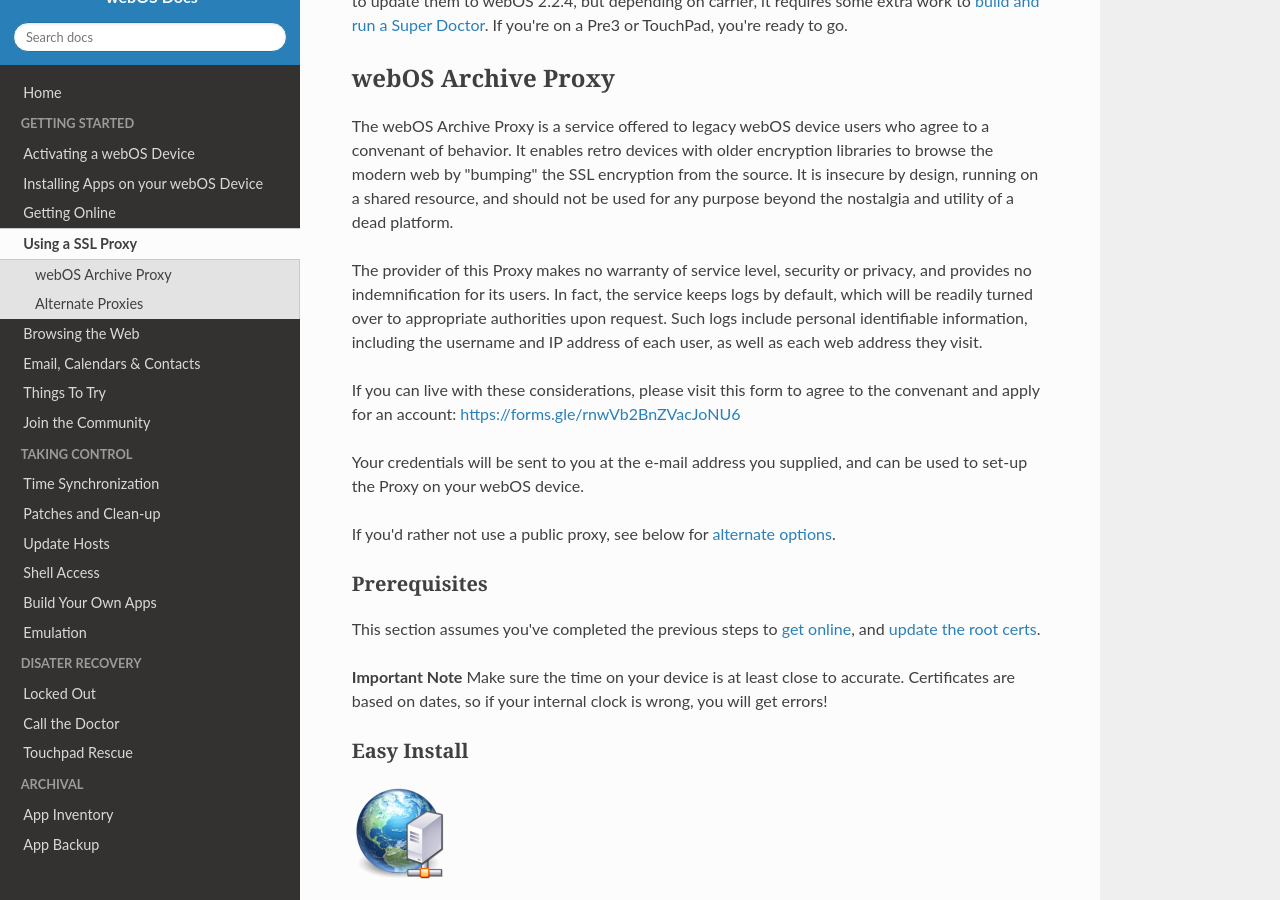
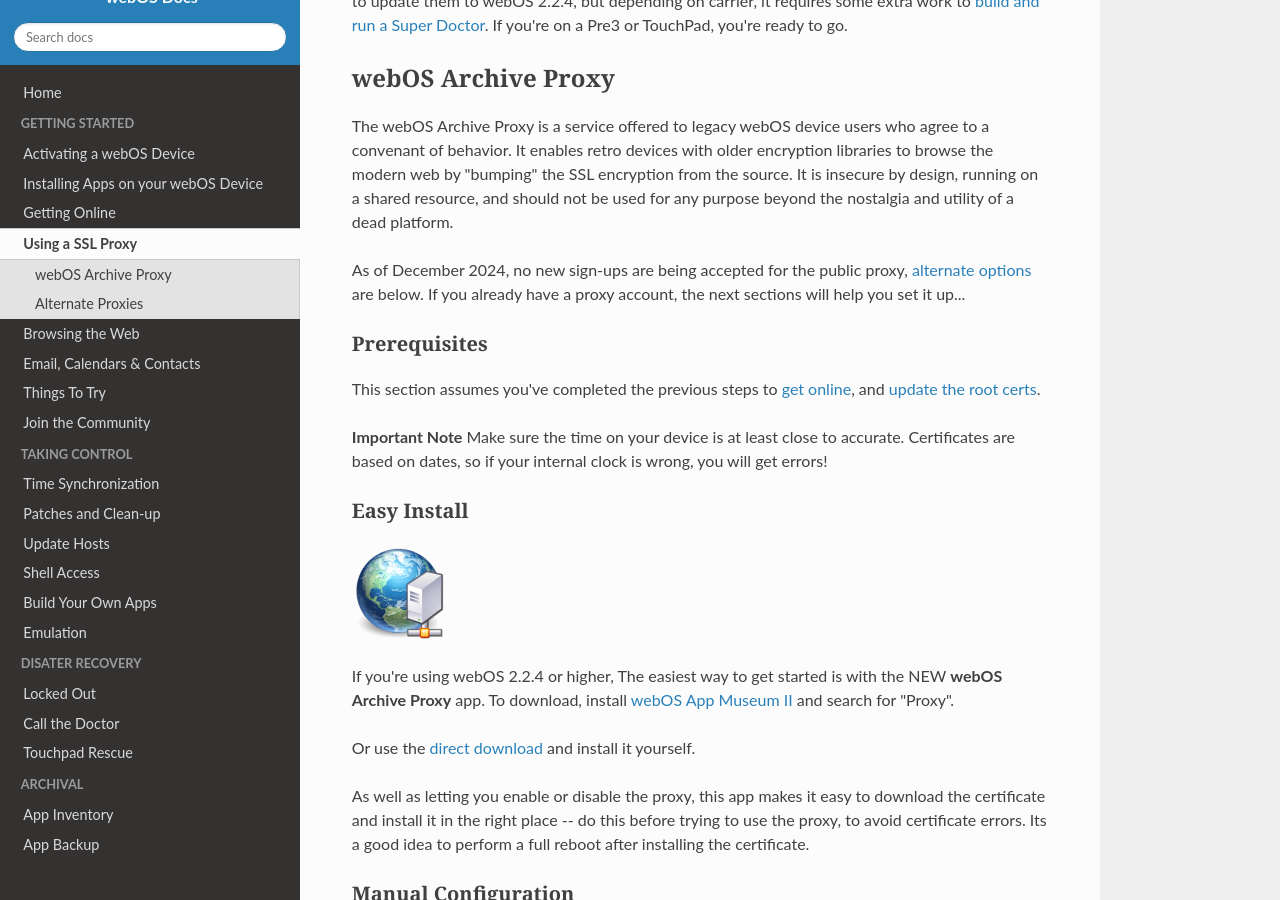
Before and after one commit to webOSArchive/webos-docs, an MkDocs documentation site: the page built from docs/proxysetup.md, in a window 1280 px wide and 900 px high, scrolled down 365 px. Built offline with MkDocs 1.6.1, drawn with Linux system fonts in a browser that asks for light colours; nearby versions of some CDN libraries; some web fonts are replaced; library files that are not in the unit come from our copies; some of the changed text lies outside the part shown.

Commit message:
stand-down proxy

```diff
--- a/docs/proxysetup.md
+++ b/docs/proxysetup.md
@@ -8,14 +8,7 @@ Unfortunately, the API to set a proxy wasn't added for most devices until webOS
 
 The webOS Archive Proxy is a service offered to legacy webOS device users who agree to a convenant of behavior. It enables retro devices with older encryption libraries to browse the modern web by "bumping" the SSL encryption from the source. It is insecure by design, running on a shared resource, and should not be used for any purpose beyond the nostalgia and utility of a dead platform.
 
-The provider of this Proxy makes no warranty of service level, security or privacy, and provides no indemnification for its users. In fact, the service keeps logs by default, which will be readily turned over to appropriate authorities upon request. Such logs include personal identifiable information, including the username and IP address of each user, as well as each web address they visit.
-
-If you can live with these considerations, please visit this form to agree to the convenant and apply for an account:
-<a href="https://forms.gle/rnwVb2BnZVacJoNU6" target="_blank">https://forms.gle/rnwVb2BnZVacJoNU6</a>
-
-Your credentials will be sent to you at the e-mail address you supplied, and can be used to set-up the Proxy on your webOS device.
-
-If you'd rather not use a public proxy, see below for [alternate options](proxysetup.md#alternate-proxies).
+As of December 2024, no new sign-ups are being accepted for the public proxy, [alternate options](proxysetup.md#alternate-proxies) are below. If you already have a proxy account, the next sections will help you set it up...
 
 ### Prerequisites
 
@@ -83,7 +76,7 @@ You may want to consider using a RSS Service, and an app like <a href="http://ww
 
 ## Alternate Proxies
 
-If you prefer not to, or are unable to, use a public service, you can also run a proxy right on your webOS Device:
+You can also run a proxy directly on your webOS Device:
 
 * <a href="https://gitlab.com/nizovn/com.nizovn.squid" target="_blank">Nizovn's Squid SSL Bump App</a> which you can get by adding his <a href="https://gitlab.com/nizovn/preware_feed/-/tree/master/" target="_blank">Preware feed</a>.
 
```
